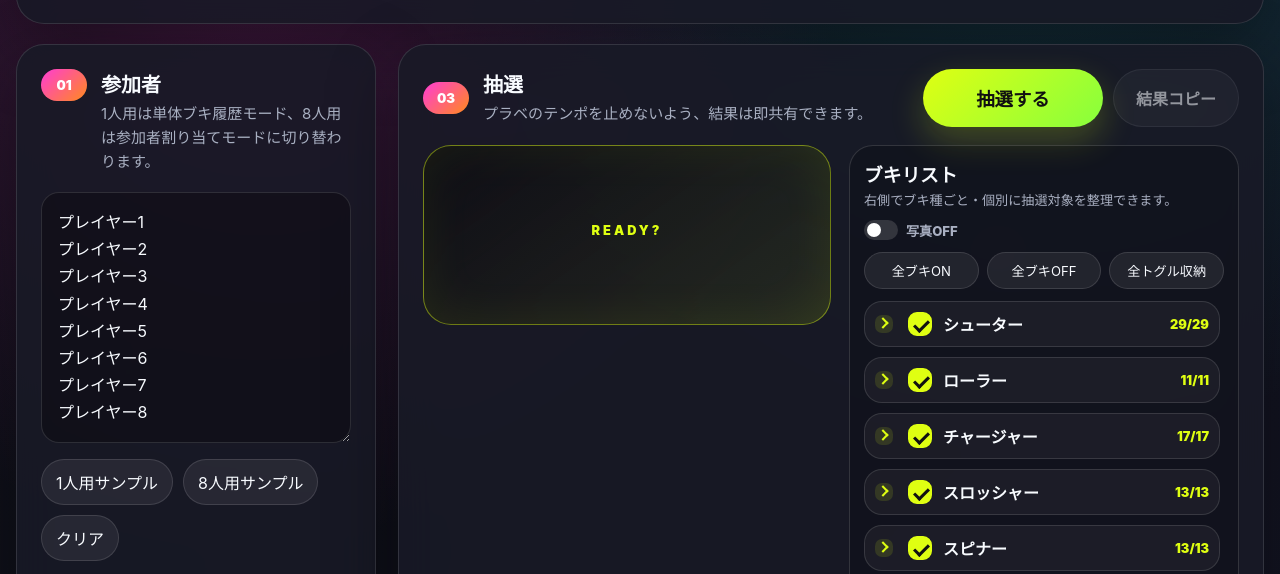
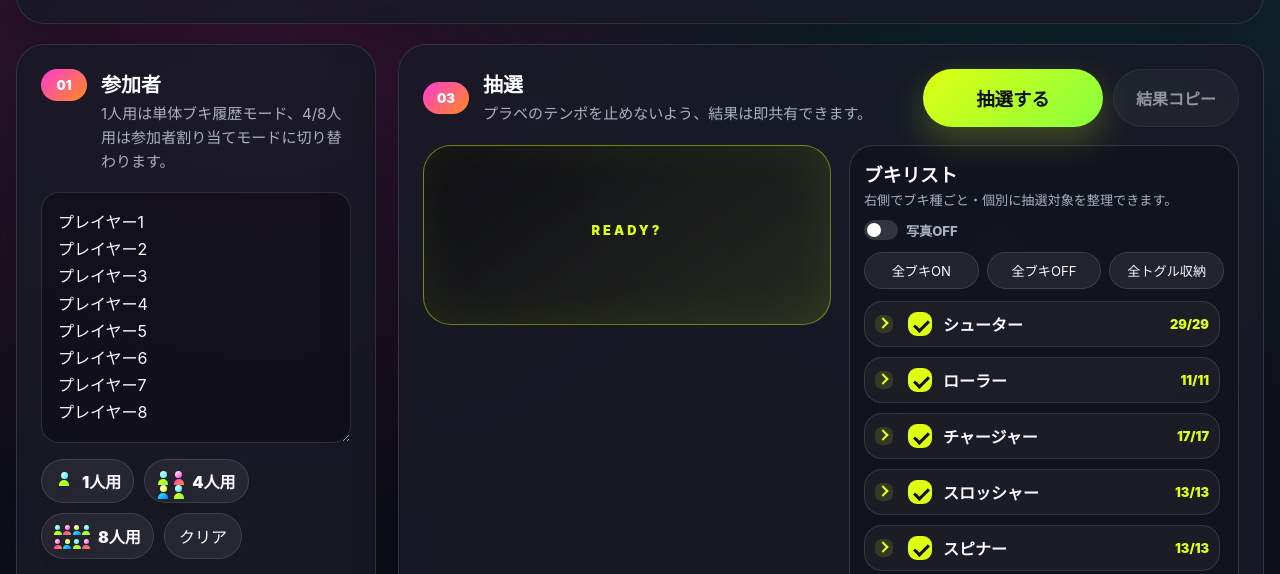
Before and after one commit to sho-kosaka/splatoon3-weapon-roulette, a website: page index.html in a window 1280 px wide. Shown: the part 226-800 px from the top of the page. Drawn offline with Linux system fonts and the light colour scheme.

Commit message:
Add four-player sample button

```diff
--- a/index.html
+++ b/index.html
@@ -24,7 +24,7 @@
             <span class="step">01</span>
             <div>
               <h2>参加者</h2>
-              <p>1人用は単体ブキ履歴モード、8人用は参加者割り当てモードに切り替わります。</p>
+              <p>1人用は単体ブキ履歴モード、4/8人用は参加者割り当てモードに切り替わります。</p>
             </div>
           </div>
           <textarea id="playersInput" rows="8" spellcheck="false">プレイヤー1
@@ -36,9 +36,19 @@
 プレイヤー7
 プレイヤー8</textarea>
           <div class="quick-actions">
-            <button class="ghost-btn" data-sample="1">1人用サンプル</button>
-            <button class="ghost-btn" data-sample="8">8人用サンプル</button>
-            <button class="ghost-btn" id="clearPlayersBtn">クリア</button>
+            <button class="ghost-btn sample-btn" type="button" data-sample="1" aria-label="1人用サンプル">
+              <span class="people-icon" data-count="1" aria-hidden="true"><i></i></span>
+              <span>1人用</span>
+            </button>
+            <button class="ghost-btn sample-btn" type="button" data-sample="4" aria-label="4人用サンプル">
+              <span class="people-icon" data-count="4" aria-hidden="true"><i></i><i></i><i></i><i></i></span>
+              <span>4人用</span>
+            </button>
+            <button class="ghost-btn sample-btn" type="button" data-sample="8" aria-label="8人用サンプル">
+              <span class="people-icon" data-count="8" aria-hidden="true"><i></i><i></i><i></i><i></i><i></i><i></i><i></i><i></i></span>
+              <span>8人用</span>
+            </button>
+            <button class="ghost-btn" type="button" id="clearPlayersBtn">クリア</button>
           </div>
 
           <div class="section-header compact">
@@ -71,7 +81,7 @@
             <span class="step">仕様</span>
             <div>
               <h2>ルーレット仕様</h2>
-              <p>1人用は履歴抽選、8人用は参加者割り当てとして自動で切り替わります。</p>
+              <p>1人用は履歴抽選、4/8人用は参加者割り当てとして自動で切り替わります。</p>
             </div>
           </div>
           <label class="switch auto-mark-row">
--- a/src/app.bundle.js
+++ b/src/app.bundle.js
@@ -232,6 +232,7 @@ const els = {
 
 const samples = {
   1: ['プレイヤー1'],
+  4: ['プレイヤー1', 'プレイヤー2', 'プレイヤー3', 'プレイヤー4'],
   8: ['プレイヤー1', 'プレイヤー2', 'プレイヤー3', 'プレイヤー4', 'プレイヤー5', 'プレイヤー6', 'プレイヤー7', 'プレイヤー8'],
 };
 
--- a/src/main.js
+++ b/src/main.js
@@ -62,6 +62,7 @@ const els = {
 
 const samples = {
   1: ['プレイヤー1'],
+  4: ['プレイヤー1', 'プレイヤー2', 'プレイヤー3', 'プレイヤー4'],
   8: ['プレイヤー1', 'プレイヤー2', 'プレイヤー3', 'プレイヤー4', 'プレイヤー5', 'プレイヤー6', 'プレイヤー7', 'プレイヤー8'],
 };
 
--- a/src/styles.css
+++ b/src/styles.css
@@ -131,6 +131,7 @@ textarea {
 textarea:focus { border-color: var(--cyan); box-shadow: 0 0 0 4px rgba(39, 243, 255, 0.12); }
 
 .quick-actions, .type-toolbar, .primary-actions { display: flex; gap: 10px; flex-wrap: wrap; margin-top: 12px; }
+.quick-actions { align-items: stretch; }
 .ghost-btn, .secondary-btn {
   color: var(--text);
   background: rgba(255, 255, 255, 0.07);
@@ -139,6 +140,69 @@ textarea:focus { border-color: var(--cyan); box-shadow: 0 0 0 4px rgba(39, 243,
   padding: 10px 14px;
 }
 .ghost-btn:hover, .secondary-btn:hover { background: rgba(255, 255, 255, 0.12); }
+.sample-btn {
+  min-width: 92px;
+  display: inline-flex;
+  align-items: center;
+  justify-content: center;
+  gap: 8px;
+  padding: 9px 12px;
+  font-weight: 900;
+}
+.people-icon {
+  --head: 7px;
+  --body-w: 10px;
+  --body-h: 6px;
+  width: 28px;
+  height: 24px;
+  display: grid;
+  align-items: start;
+  justify-items: center;
+  flex: 0 0 auto;
+  padding-top: 2px;
+  filter: drop-shadow(0 5px 8px rgba(0,0,0,0.34));
+}
+.people-icon[data-count='1'] {
+  width: 20px;
+  grid-template-columns: 1fr;
+  padding-top: 3px;
+}
+.people-icon[data-count='4'] {
+  width: 27px;
+  grid-template-columns: repeat(2, 1fr);
+  gap: 5px 4px;
+}
+.people-icon[data-count='8'] {
+  --head: 5px;
+  --body-w: 8px;
+  --body-h: 4px;
+  width: 36px;
+  grid-template-columns: repeat(4, 1fr);
+  gap: 5px 2px;
+  padding-top: 1px;
+}
+.people-icon i {
+  width: var(--head);
+  height: var(--head);
+  border-radius: 50%;
+  background: linear-gradient(135deg, #fff, var(--cyan));
+  position: relative;
+}
+.people-icon i::after {
+  content: '';
+  position: absolute;
+  left: 50%;
+  top: calc(var(--head) + 1px);
+  width: var(--body-w);
+  height: var(--body-h);
+  border-radius: 999px 999px 5px 5px;
+  background: linear-gradient(135deg, var(--lime), #87ff3d);
+  transform: translateX(-50%);
+}
+.people-icon i:nth-child(3n + 2) { background: linear-gradient(135deg, #fff, var(--pink)); }
+.people-icon i:nth-child(3n + 2)::after { background: linear-gradient(135deg, var(--pink), var(--orange)); }
+.people-icon i:nth-child(3n) { background: linear-gradient(135deg, #fff, var(--lime)); }
+.people-icon i:nth-child(3n)::after { background: linear-gradient(135deg, var(--cyan), #0984ff); }
 
 .rule-row { margin: 14px 0; display: grid; gap: 12px; }
 .switch { display: flex; align-items: center; gap: 10px; color: var(--text); font-weight: 700; }
```
Also changed, not shown: README.md.
